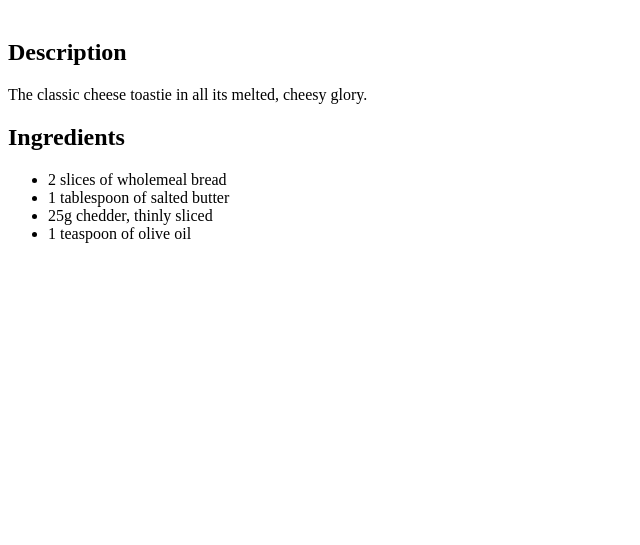
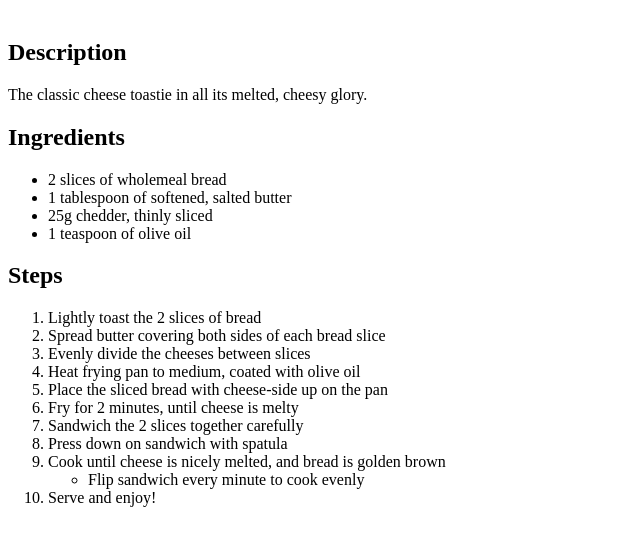
Before and after one commit to Olitah/odin-recipes, a plain HTML site: page recipes/cheese-toastie.html in a window 1280 px wide. Shown: the part 79-624 px from the top of the page, without its empty margins (0-640 px from the left). Drawn offline with Linux system fonts and the light colour scheme.

Commit message:
Feature: Add cheese toastie cooking steps

```diff
--- a/recipes/cheese-toastie.html
+++ b/recipes/cheese-toastie.html
@@ -16,9 +16,25 @@
     <h2>Ingredients</h2>
     <ul>
         <li>2 slices of wholemeal bread</li>
-        <li>1 tablespoon of salted butter</li>
+        <li>1 tablespoon of softened, salted butter</li>
         <li>25g chedder, thinly sliced</li>
         <li>1 teaspoon of olive oil</li>
     </ul>
+    <h2>Steps</h2>
+    <ol>
+        <li>Lightly toast the 2 slices of bread</li>
+        <li>Spread butter covering both sides of each bread slice</li>
+        <li>Evenly divide the cheeses between slices</li>
+        <li>Heat frying pan to medium, coated with olive oil</li>
+        <li>Place the sliced bread with cheese-side up on the pan</li>
+        <li>Fry for 2 minutes, until cheese is melty</li>
+        <li>Sandwich the 2 slices together carefully</li>
+        <li>Press down on sandwich with spatula</li>
+        <li>Cook until cheese is nicely melted, and bread is golden brown</li>
+        <ul>
+            <li>Flip sandwich every minute to cook evenly</li>
+        </ul>
+        <li>Serve and enjoy!</li>
+    </ol>
 </body>
 </html>
```
